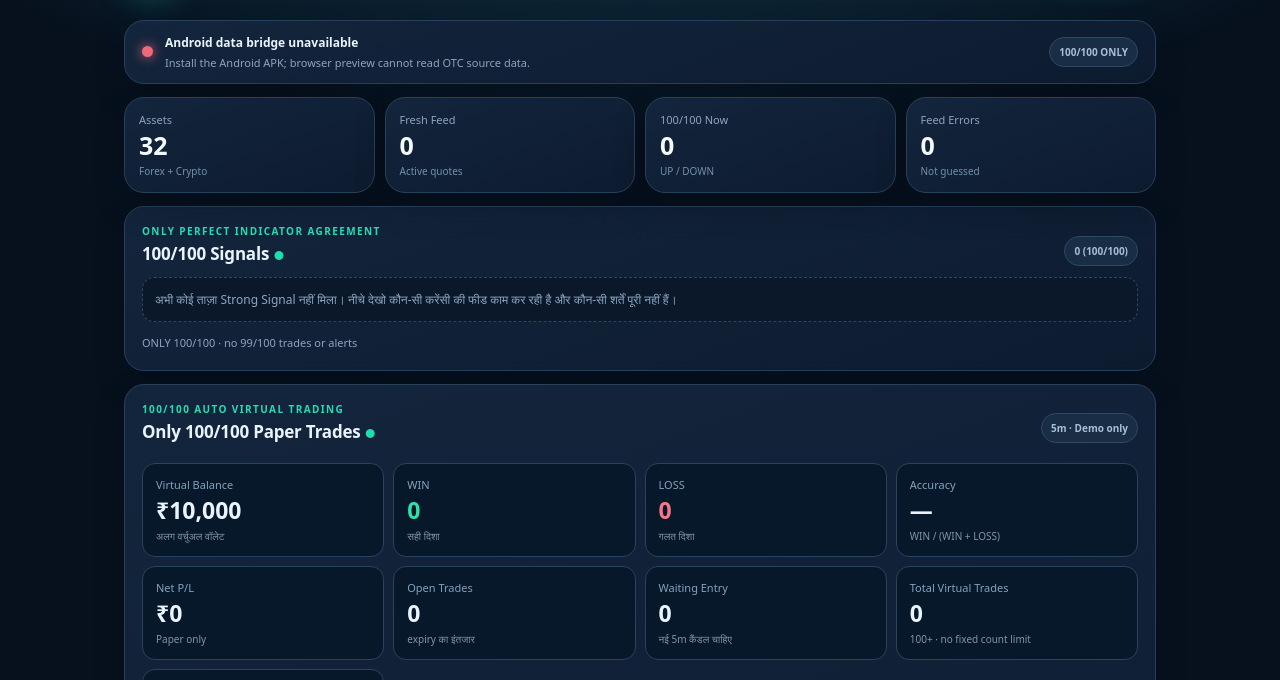
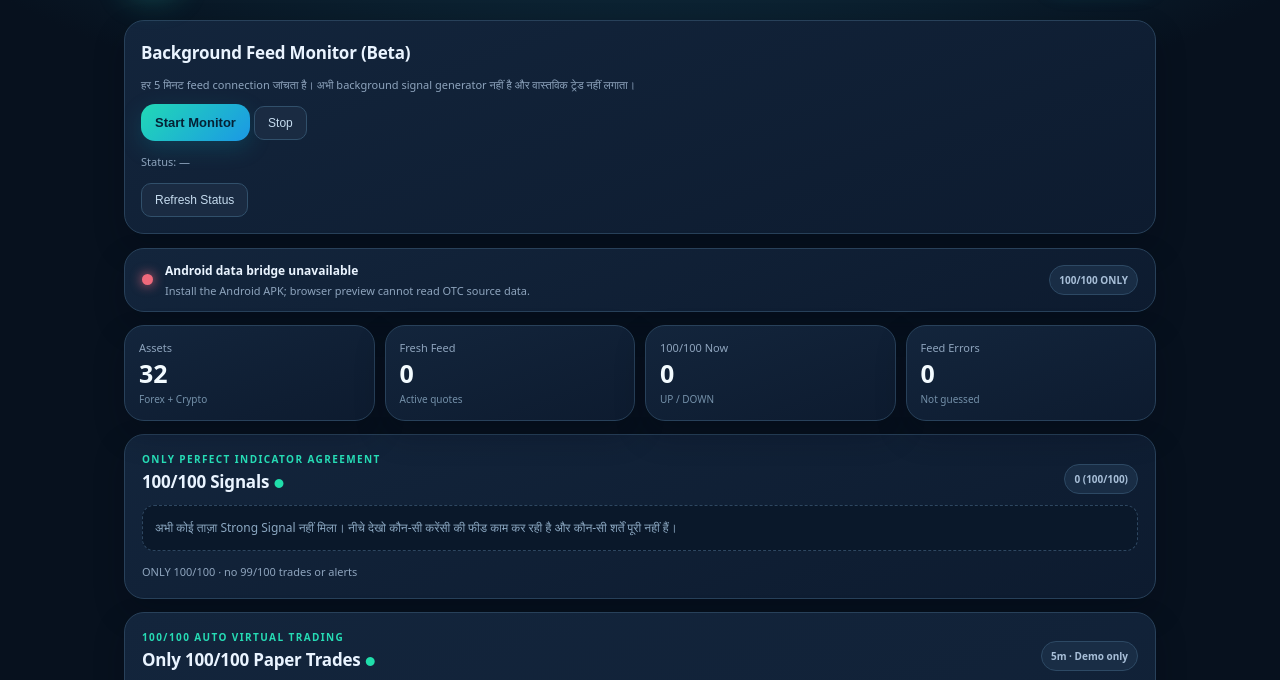
Before and after one commit to dwivedigaurav51-debug/Gaurav-data-save, a plain HTML site: page olymp-otc-multiscan/app/src/main/assets/index.html in a window 1280 px wide. Shown: the part 91-771 px from the top of the page. Drawn offline with Linux system fonts and the light colour scheme.

Commit message:
Add Start Stop and status controls for background monitor beta

```diff
--- a/olymp-otc-multiscan/app/src/main/assets/index.html
+++ b/olymp-otc-multiscan/app/src/main/assets/index.html
@@ -18,6 +18,7 @@
    <button id="scanBtn" class="primary" type="button">↻ Scan Now</button>
   </header>
 
+  <section class="card" style="padding:16px;margin-bottom:14px"><h2>Background Feed Monitor (Beta)</h2><p class="note">हर 5 मिनट feed connection जांचता है। अभी background signal generator नहीं है और वास्तविक ट्रेड नहीं लगाता।</p><button class="primary" onclick="window.MultiBridge?.startBackgroundMonitor()">Start Monitor</button> <button class="secondary" onclick="window.MultiBridge?.stopBackgroundMonitor()">Stop</button><p id="bgMonitorStatus" class="note">Status: —</p><button class="secondary" onclick="document.getElementById('bgMonitorStatus').textContent=window.MultiBridge?.backgroundMonitorStatus?.()||'Unavailable'">Refresh Status</button></section>
   <section class="statusbar card" aria-live="polite">
    <span id="scanDot" class="dot"></span>
    <div class="grow"><strong id="scanStatus">Scanner ready</strong>
```
